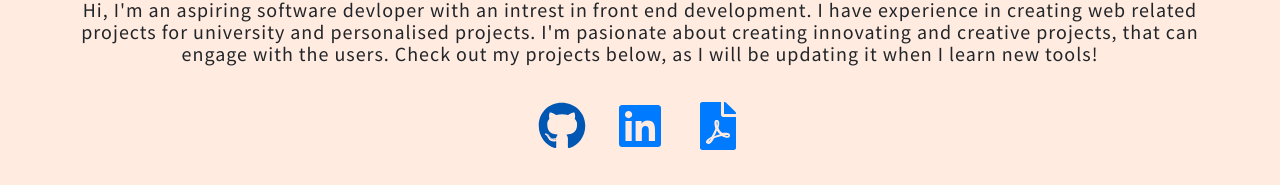
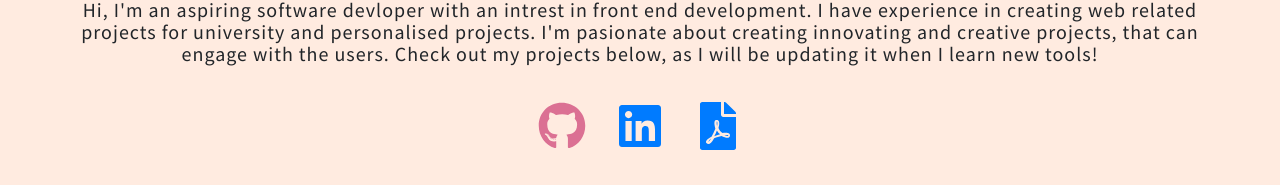
Before and after one commit to IronHarambe/SamsonPortfolio, a React (Create React App) app: page / in a window 1280 px wide. In both pictures the pointer is over the link 562 px from the left and 303 px from the top of the page. Shown: the part 183-368 px from the top of the page. Built offline with nearby package versions, Linux system fonts and the light colour scheme; a web font is replaced by a local one.

Commit message:
highlights when hover

```diff
--- a/src/componenets/icon-stack/IconStack.scss
+++ b/src/componenets/icon-stack/IconStack.scss
@@ -4,4 +4,10 @@
   justify-content: center;
   gap: 30px;
   margin-top: 20px;
+
+  a {
+    &:hover {
+      color: palevioletred;
+    }
+  }
 }
--- a/src/componenets/project/card/Card.scss
+++ b/src/componenets/project/card/Card.scss
@@ -42,6 +42,12 @@
     .git {
       margin: 5px;
       font-size: 40px;
+
+      a {
+        &:hover {
+          color: palevioletred;
+        }
+      }
     }
   }
 }
```
